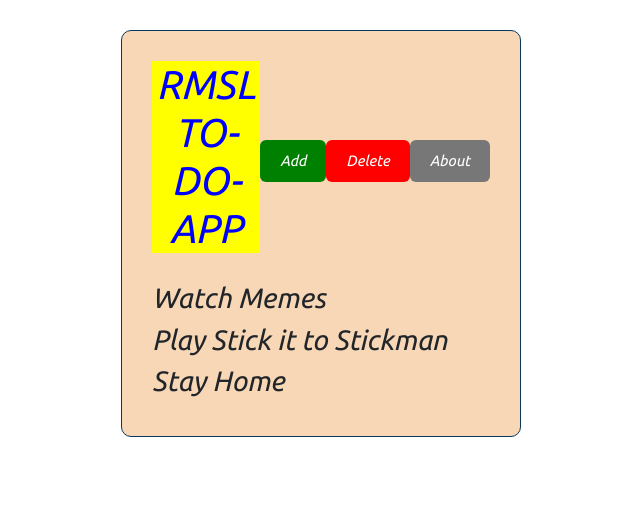
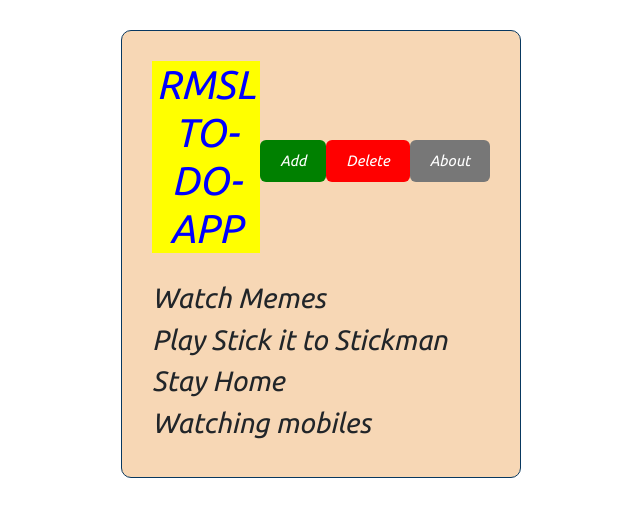
Before and after one commit to regiem14/React-Exercise2, a React (Create React App) app in the folder creatapp1/: page / in a window 1280 px wide. Shown: the top 516 px of the page, without its empty margins (319-959 px from the left). Built offline with nearby package versions, Linux system fonts and the light colour scheme.

Commit message:
solve tasklist

```diff
--- a/creatapp1/src/components/Tasks.js
+++ b/creatapp1/src/components/Tasks.js
@@ -19,7 +19,7 @@ const task = [
     },
     {
         id: 4,
-        test: 'Watching mobiles',
+        text: 'Watching mobiles',
         day: 'April 21, 2023',
         reminder: false
     },
```
